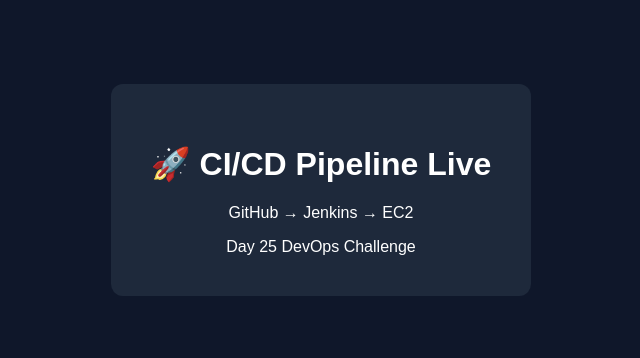
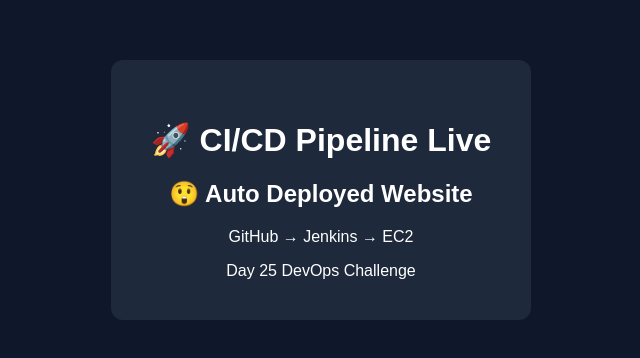
Before and after one commit to Nilesh-Kasurde/cicd-ui-app, a website: page public/index.html in a window 1280 px wide. Shown: the part 218-576 px from the top of the page, without its empty margins (319-959 px from the left). Drawn offline with Linux system fonts and the light colour scheme.

Commit message:
UI auto deply test

```diff
--- a/public/index.html
+++ b/public/index.html
@@ -7,6 +7,7 @@
 <body>
   <div class="card">
     <h1>🚀 CI/CD Pipeline Live</h1>
+    <h2> 😲 Auto Deployed Website </h2>
     <p>GitHub → Jenkins → EC2</p>
     <span>Day 25 DevOps Challenge</span>
   </div>
```
